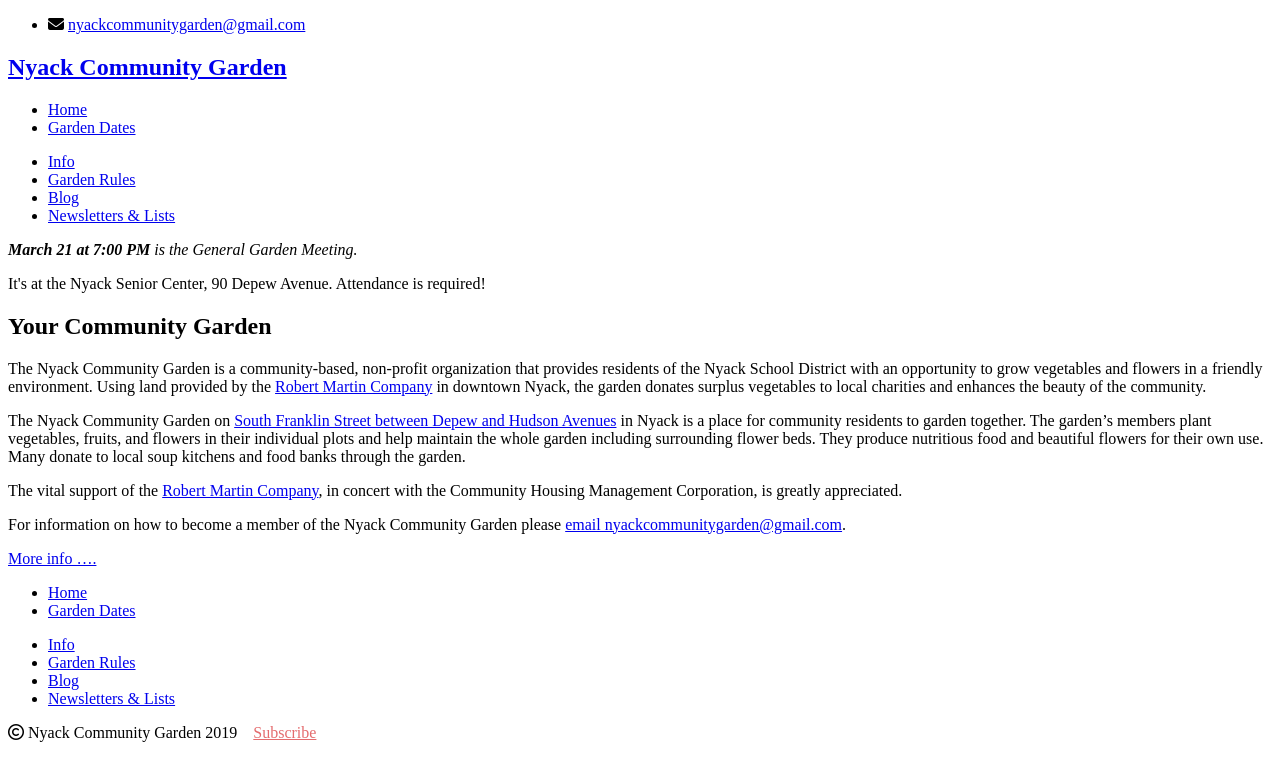
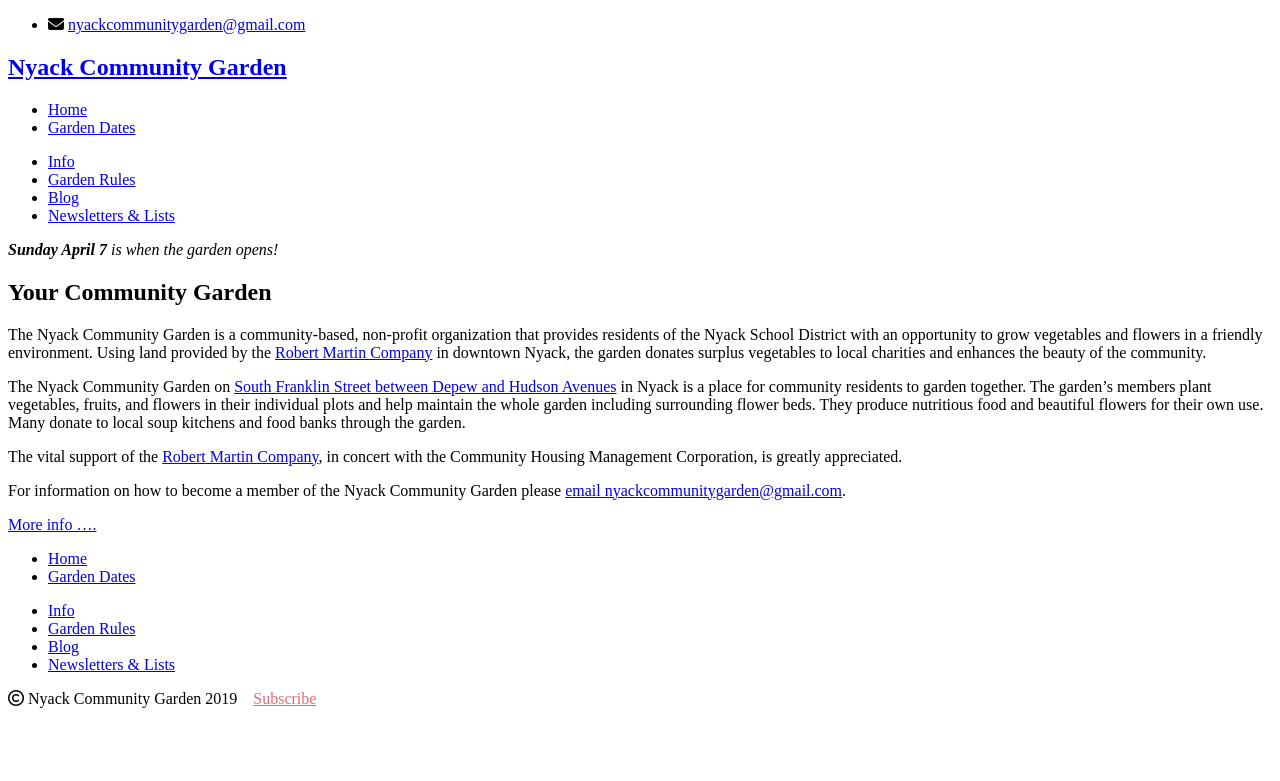
Before and after one commit to bosborne/nyackcommunitygarden, a Jekyll site: the page built from index.md, in a window 1280 px wide. Shown: the top 781 px of the page. Built offline with Jekyll 4.4.1, drawn with Linux system fonts in a browser that asks for light colours; nearby versions of some CDN libraries; library files that are not in the unit come from our copies.

Commit message:
Opening day!

```diff
--- a/_layouts/default.html
+++ b/_layouts/default.html
@@ -19,11 +19,7 @@
       <div class="container">
         <div class="bannerbox">
           <p>
-            <i><b>March 21 at 7:00 PM</b> is the General Garden Meeting.</i>
-          </p>
-          <p>
-            It's at the Nyack Senior Center, 90 Depew Avenue. Attendance is
-            required!
+            <i><b>Sunday April 7</b> is when the garden opens!</i>
           </p>
         </div>
         {{ content }}
```
